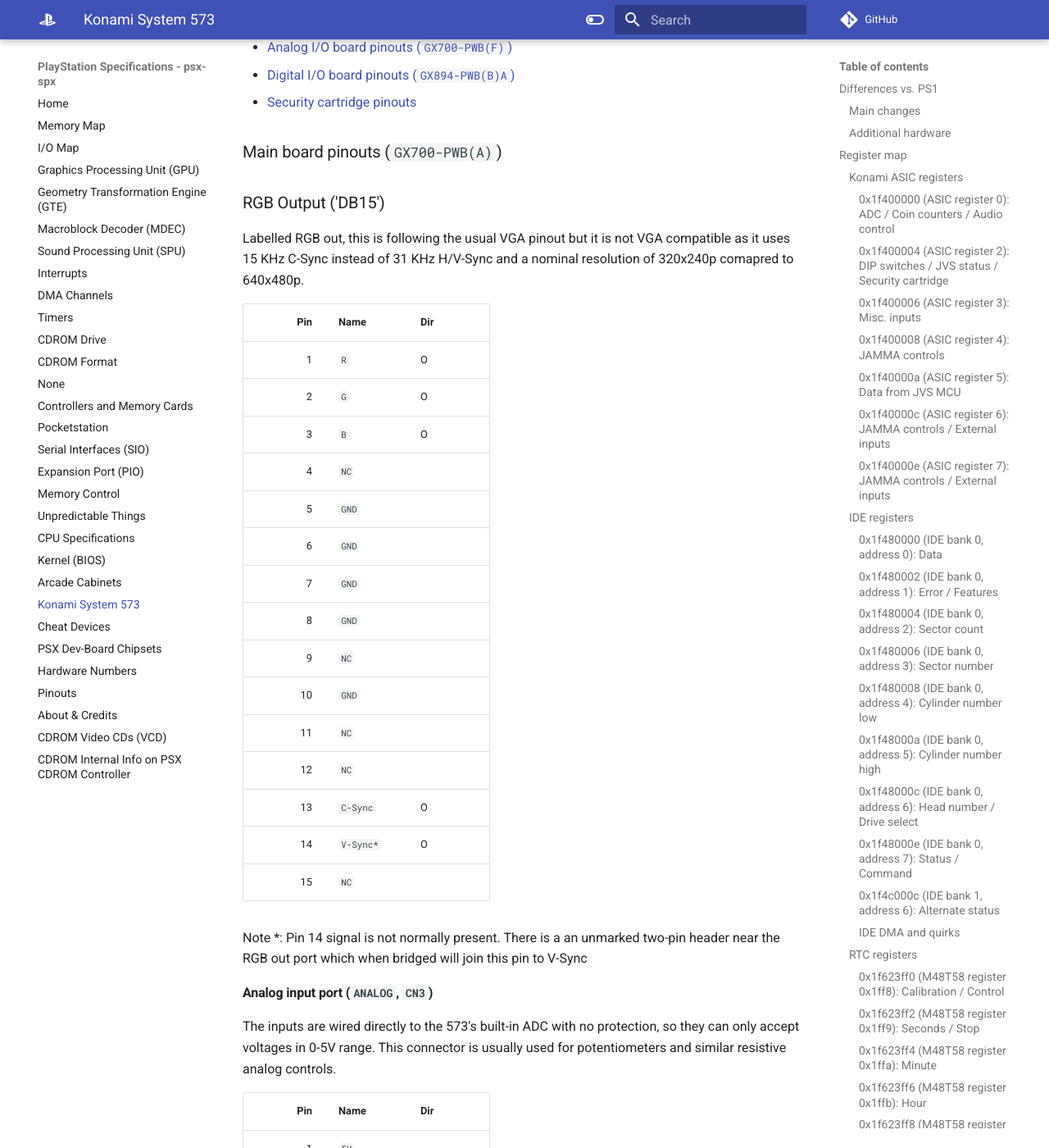
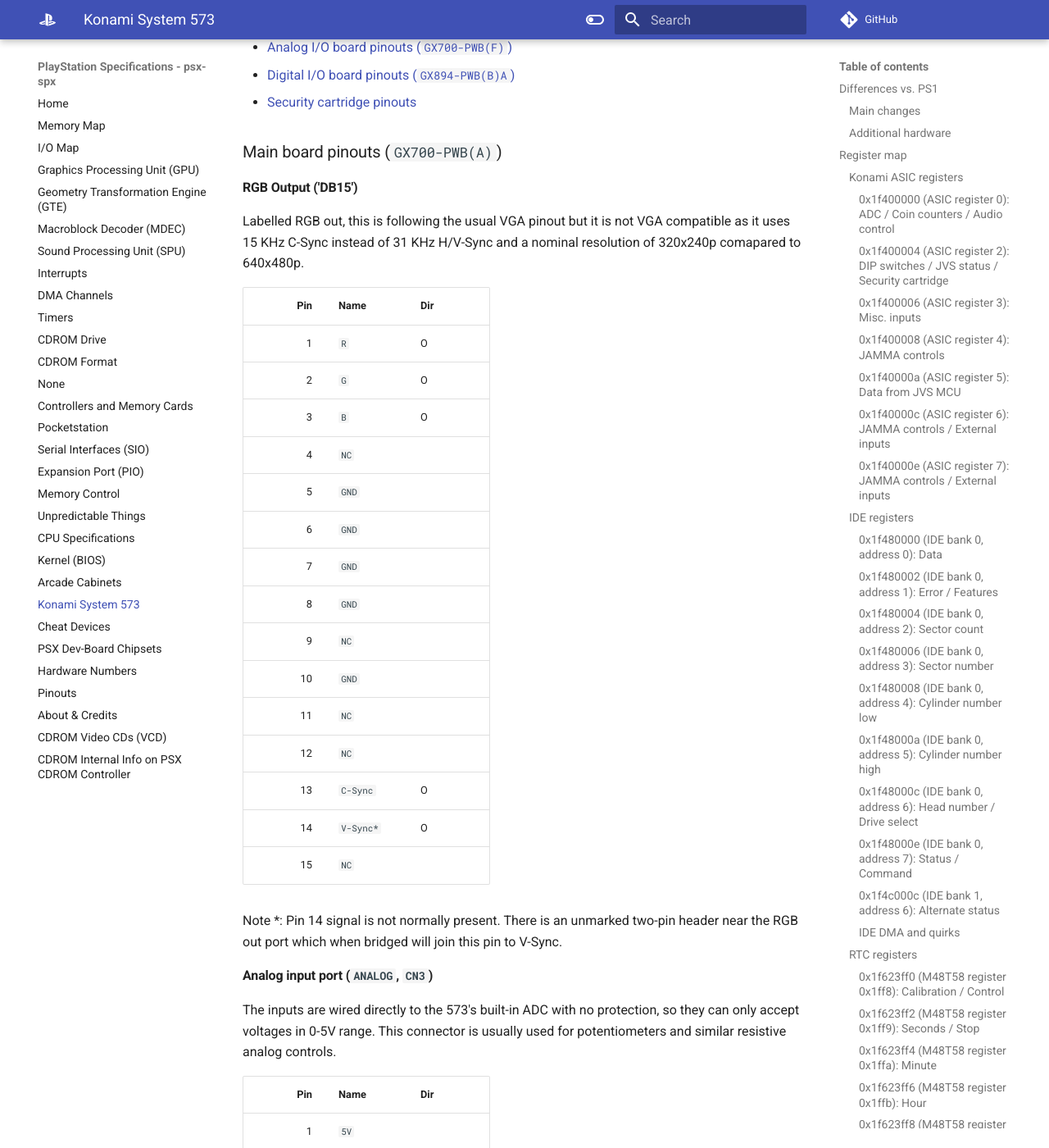
Before and after one commit to psx-spx/psx-spx.github.io, an MkDocs documentation site: the page built from docs/konamisystem573.md, in a window 1280 px wide and 1400 px high, scrolled down 87752 px. Shown: the whole window at 82% size. Built offline with MkDocs 1.6.1 and Material for MkDocs 9.7.7, drawn with Linux system fonts in a browser that asks for light colours; comment, search, counter and statistics services are not loaded.

```diff
--- a/docs/konamisystem573.md
+++ b/docs/konamisystem573.md
@@ -3090,11 +3090,11 @@ internal message array.
 
 ### Main board pinouts (`GX700-PWB(A)`)
 
-### RGB Output ('DB15')
+#### RGB Output ('DB15')
 
 Labelled RGB out, this is following the usual VGA pinout but it is not VGA compatible as
 it uses 15 KHz C-Sync instead of 31 KHz H/V-Sync and a nominal resolution of 320x240p
-comapred to 640x480p.
+comapared to 640x480p.
 
 | Pin | Name      | Dir |
 | --: | :-------- | :-- |
@@ -3114,8 +3114,8 @@ comapred to 640x480p.
 |  14 | `V-Sync*` | O   |
 |  15 | `NC`      |     |
 
-Note *: Pin 14 signal is not normally present. There is a an unmarked two-pin header near the
-RGB out port which when bridged will join this pin to V-Sync
+Note *: Pin 14 signal is not normally present. There is an unmarked two-pin header near the
+RGB out port which when bridged will join this pin to V-Sync.
 
 #### Analog input port (`ANALOG`, `CN3`)
 
```
